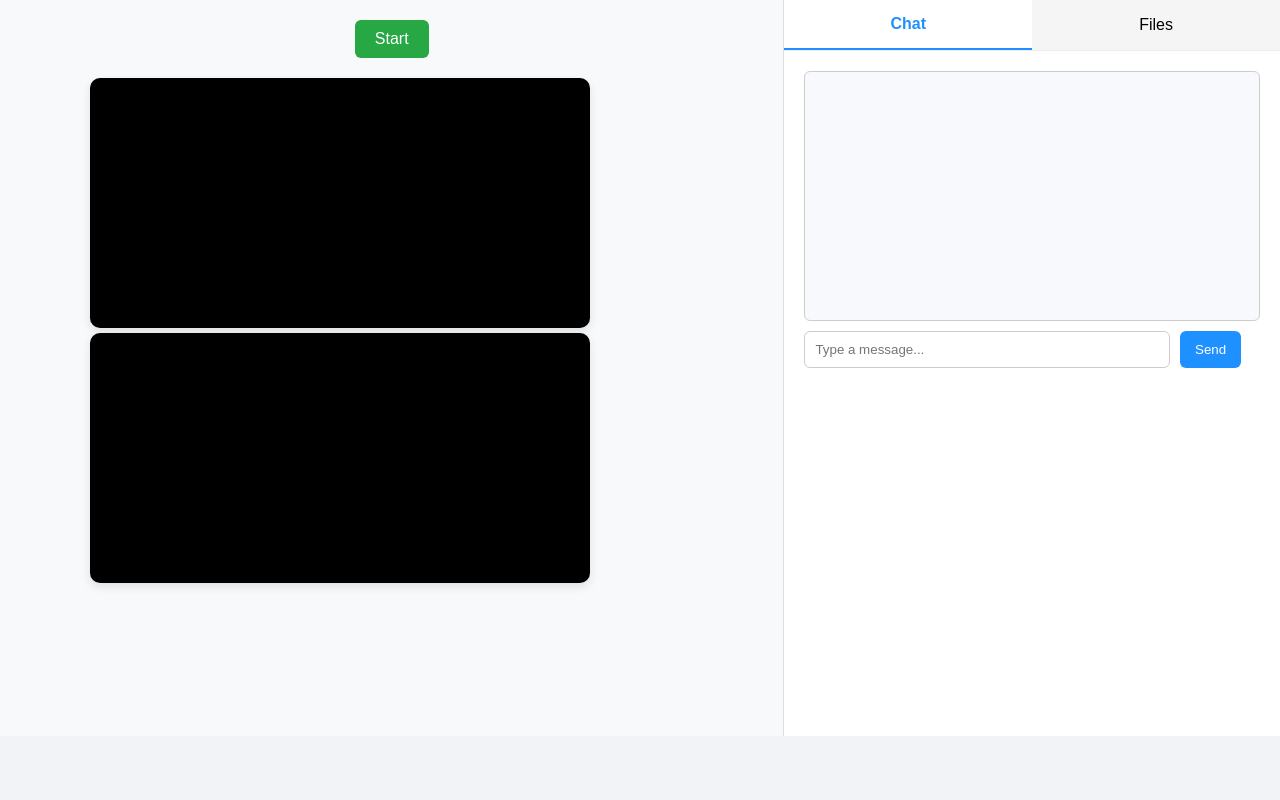
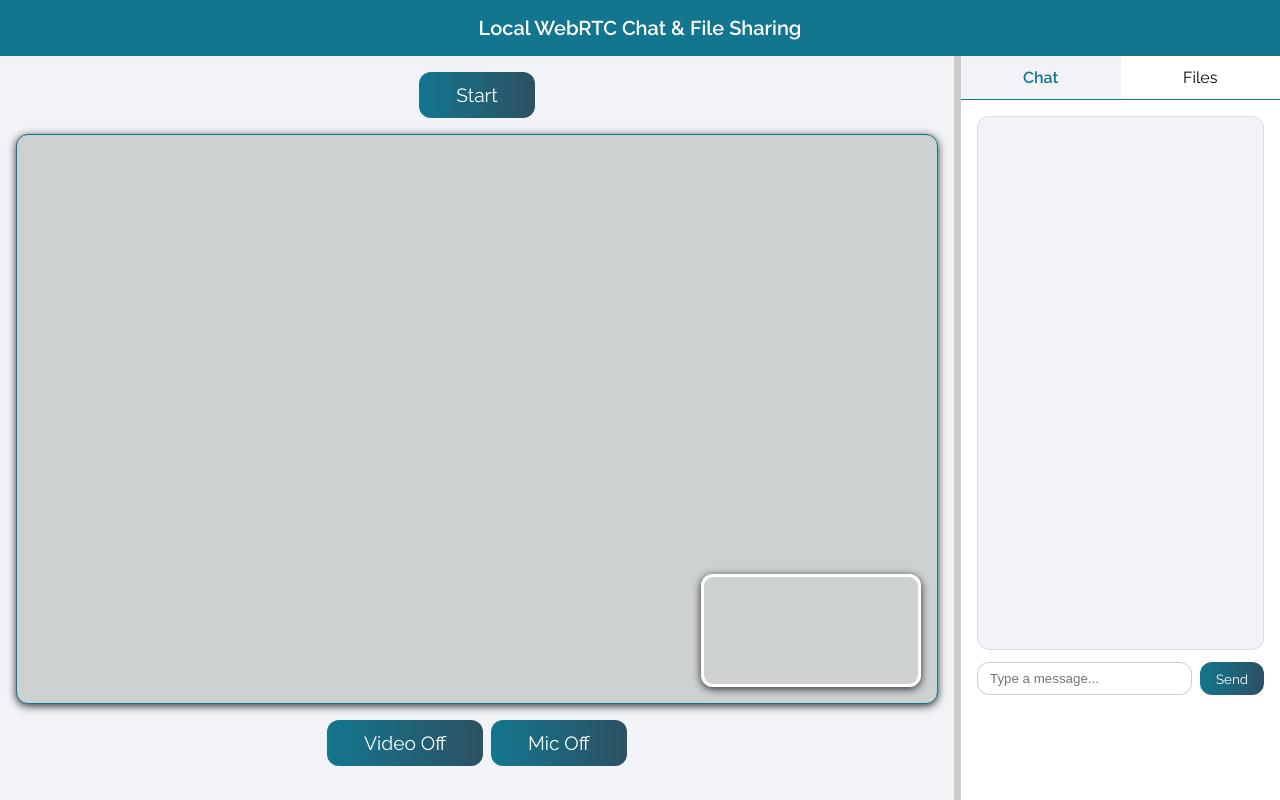
Before and after one commit to Chaitali2209/video-conferencing-lan, a website: page public/index.html in a window 1280 px wide. Drawn offline with nearby package versions, Linux system fonts and the light colour scheme; no server answers.

```diff
--- a/public/index.html
+++ b/public/index.html
@@ -1,293 +1,306 @@
 <!DOCTYPE html>
 <html lang="en">
+
 <head>
-  <meta charset="UTF-8">
+  <meta charset="UTF-8" />
+  <meta name="viewport" content="width=device-width, initial-scale=1.0" />
   <title>WebRTC Chat + File Transfer</title>
   <style>
+    /* ---- Local Raleway ---- */
+    @font-face {
+      font-family: 'Raleway';
+      src: url('./fonts/Raleway-Regular.ttf') format('truetype');
+      font-weight: 400;
+      font-style: normal;
+      font-display: swap;
+    }
+
+    @font-face {
+      font-family: 'Raleway';
+      src: url('./fonts/Raleway-SemiBold.ttf') format('truetype');
+      font-weight: 600;
+      font-style: normal;
+      font-display: swap;
+    }
+
+    @font-face {
+      font-family: 'Raleway';
+      src: url('./fonts/Raleway-Bold.ttf') format('truetype');
+      font-weight: 700;
+      font-style: normal;
+      font-display: swap;
+    }
+
+    :root {
+      --brand: #13768f;
+      --bg-light: #f1f3f6;
+      --panel-bg: #ffffff;
+      --shadow: 0 4px 16px rgba(0, 0, 0, .08);
+      --radius: 12px;
+    }
+
     * {
       box-sizing: border-box;
+      margin: 0;
+      padding: 0;
     }
 
     body {
-      margin: 0;
-      font-family: "Segoe UI", sans-serif;
-      background: #f1f3f6;
+      font-family: 'Raleway', sans-serif;
+      background: var(--bg-light);
+      color: #222;
+      display: flex;
+      flex-direction: column;
+      height: 100vh;
+      overflow: hidden;
     }
 
     header {
-      background: #1e90ff;
-      color: white;
-      padding: 15px;
+      background: var(--brand);
+      color: #fff;
       text-align: center;
-      font-size: 24px;
-      font-weight: bold;
+      padding: 1rem;
+      font-size: 1.25rem;
+      font-weight: 600;
+      flex-shrink: 0;
     }
 
-    main {
+    /* ---------- Layout ---------- */
+    .main {
       display: flex;
-      height: calc(100vh - 64px);
+      flex: 1 1 auto;
       overflow: hidden;
     }
 
-    .video-section {
-      flex: 3;
+    .video-area {
+      flex: 1 1 auto;
       display: flex;
       flex-direction: column;
       align-items: center;
-      justify-content: flex-start;
-      padding: 20px;
-      background: #f8f9fa;
+      padding: 1rem;
+      gap: 1rem;
+      min-width: 0;
     }
 
-    .video-row {
+    .video-wrapper {
+      position: relative;
+      width: 100%;
+      height: 80%;
+      max-width: 100%;
+      box-shadow: var(--shadow);
+      border-radius: var(--radius);
+      background: #cdd1d2;
+      border: 1px solid #13768f;
       display: flex;
-      gap: 20px;
-      justify-content: center;
-      flex-wrap: wrap;
-      margin-bottom: 20px;
+      box-shadow: 0 2px 8px rgba(0, 0, 0, .8);
     }
 
-    video {
-      width: 100%;
-      max-width: 500px;
+    .video-wrapper video {
+      width: 90%;
       height: auto;
-      border-radius: 10px;
-      box-shadow: 0 4px 10px rgba(0,0,0,0.1);
-      background: black;
+      border-radius: var(--radius);
     }
 
-    #start {
-      padding: 10px 20px;
-      font-size: 16px;
-      border-radius: 6px;
+    .local-preview {
+      position: absolute;
+      bottom: 1rem;
+      right: 1rem;
+      width: 24%;
+      max-width: 220px;
+      border: 3px solid #fff;
+      border-radius: 8px;
+      box-shadow: 0 2px 8px rgba(0, 0, 0, .8);
+    }
+
+    .primary-btn {
+      font-family: 'Raleway';
+      background: linear-gradient(to right, #13768f, #2C5162);
       border: none;
-      background: #28a745;
-      color: white;
+      padding: .75rem 2.3rem;
+      color: #fff;
+      font-size: 1.2rem;
+      border-radius: var(--radius);
       cursor: pointer;
-      margin-bottom: 20px;
+    }
+
+    /* ---------- Resizable Splitter ---------- */
+    .resizer {
+      width: 6px;
+      cursor: col-resize;
+      background: #ccc;
+      flex-shrink: 0;
+    }
+
+    .resizer:hover {
+      background: #bbb;
     }
 
     .side-panel {
-      flex: 2;
-      background: white;
-      border-left: 1px solid #ddd;
+      width: 320px;
+      min-width: 240px;
+      max-width: 600px;
+      background: var(--panel-bg);
+      border-left: 1px solid #ccc;
       display: flex;
       flex-direction: column;
-      padding: 0;
+      overflow: auto;
     }
 
-    .tab-buttons {
+    .panel-tabs {
       display: flex;
-      border-bottom: 1px solid #eee;
+      border-bottom: 1px solid #13768f;
+      flex-shrink: 0;
     }
 
-    .tab-buttons button {
+    .panel-tabs button {
+      font-family: 'Raleway';
       flex: 1;
-      padding: 15px;
-      font-size: 16px;
+      padding: .75rem;
+      background: transparent;
       border: none;
-      background: #f5f5f5;
+      font-size: 1rem;
       cursor: pointer;
-      transition: background 0.3s;
     }
 
-    .tab-buttons button.active {
-      background: white;
-      border-bottom: 2px solid #1e90ff;
-      color: #1e90ff;
-      font-weight: bold;
+    .panel-tabs button.active {
+      background: var(--bg-light);
+      font-weight: 600;
+      color: var(--brand);
     }
 
     .tab-content {
-      flex: 1;
-      padding: 20px;
+      flex: 1 1 auto;
+      padding: 1rem;
       overflow-y: auto;
     }
 
-    .tab {
-      display: none;
+    .chat-box {
+      background: var(--bg-light);
+      border: 1px solid #ddd;
+      border-radius: var(--radius);
+      padding: .75rem;
+      height: 80%;
+      overflow-y: auto;
+      margin-bottom: .75rem;
+      /* font-family: monospace; */
+      font-family: 'Raleway';
+      font-size: 1rem;
     }
 
-    .tab.active {
-      display: block;
+    .msg.you {
+      text-align: right;
+      color: var(--brand);
     }
 
-    #chatBox {
-      background: #f7f9fc;
-      border: 1px solid #ccc;
-      border-radius: 6px;
-      padding: 10px;
-      height: 250px;
-      overflow-y: auto;
-      font-family: monospace;
-      margin-bottom: 10px;
+    .msg.peer {
+      text-align: left;
     }
 
-    .chat-message {
-      margin-bottom: 8px;
+    .input-row {
+      display: flex;
+      gap: .5rem;
     }
 
-    .chat-message.you {
-      text-align: right;
-      color: #1e90ff;
-    }
-
-    .chat-message.peer {
-      text-align: left;
-      color: #333;
-    }
-
-    #messageInput {
-      width: calc(100% - 90px);
-      padding: 10px;
+    .input-row input[type=text] {
+      flex: 1;
+      padding: .5rem .75rem;
       border: 1px solid #ccc;
-      border-radius: 6px;
-    }
-
-    .input-group {
-      display: flex;
-      gap: 10px;
+      border-radius: var(--radius);
     }
 
     .send-btn {
-      background: #1e90ff;
-      color: white;
+      background: linear-gradient(to right, #13768f, #2C5162);
+      color: #fff;
       border: none;
-      border-radius: 6px;
-      padding: 10px 15px;
+      border-radius: var(--radius);
+      padding: .5rem 1rem;
       cursor: pointer;
+      font-family: 'Raleway', sans-serif;
     }
 
-    .file-transfer {
-      margin-top: 10px;
+    .file-list a {
+      color: var(--brand);
+      text-decoration: none;
     }
 
-    #fileStatus {
-      margin-top: 10px;
-      font-size: 14px;
-      color: #28a745;
+    .file-list a:hover {
+      text-decoration: underline;
     }
 
-    #fileList {
-  margin-top: 10px;
-}
-
-.file-item {
-  margin-bottom: 10px;
-  font-size: 14px;
-}
-
-.file-item a {
-  color: #1e90ff;
-  text-decoration: none;
-}
-
-.file-item a:hover {
-  text-decoration: underline;
-}
-
-
-    input[type="file"] {
-      flex: 1;
-    }
-
-    @media (max-width: 1000px) {
-      main {
+    /* Stack on small screens */
+    @media(max-width:750px) {
+      .main {
         flex-direction: column;
       }
 
+      .resizer {
+        height: 6px;
+        width: 100%;
+        cursor: row-resize;
+      }
+
       .side-panel {
+        width: 100%;
+        height: 300px;
+        max-width: none;
         border-left: none;
-        border-top: 1px solid #ddd;
-        flex: none;
-        height: 350px;
+        border-top: 1px solid #ccc;
       }
     }
-
-    @media (max-width: 700px) {
-  .video-row {
-    flex-direction: column;
-    align-items: center;
-  }
-
-  video {
-    width: 90%;
-  }
-}
-
   </style>
 </head>
+
 <body>
+  <header> Local WebRTC Chat & File Sharing</header>
+  <div class="main" id="mainContainer">
+    <section class="video-area" id="videoPane">
+      <button id="start" class="primary-btn">Start</button>
+      <div class="video-wrapper"><video id="remoteVideo" autoplay playsinline></video><video id="localVideo"
+          class="local-preview" autoplay muted playsinline></video></div>
+          <div class="input-row">
+  <button class="primary-btn" id="toggleVideo">Video Off</button>
+  <button class="primary-btn" id="toggleAudio">Mic Off</button>
+</div>
 
-  <!-- <header>📹 Local WebRTC Chat & File Sharing</header> -->
-
-  <main>
-    <div class="video-section">
-      <button id="start">Start</button>
-      <div class="video-container">
-      <video id="remoteVideo" autoplay playsinline></video>
-      <video id="localVideo" class="local-preview" autoplay muted playsinline></video>
-    </div>
-    </div>
-
-    <div class="side-panel">
-      <div class="tab-buttons">
-        <button class="tab-toggle active" data-tab="chatTab">Chat</button>
-        <button class="tab-toggle" data-tab="fileTab">Files</button>
+    </section>
+    <div class="resizer" id="dragBar"></div>
+    <aside class="side-panel" id="sidePane">
+      <div class="panel-tabs"><button id="chatTabBtn" class="active" onclick="switchTab('chat')">Chat</button><button
+          id="fileTabBtn" onclick="switchTab('file')">Files</button></div>
+      <div id="chatTab" class="tab-content">
+        <div id="chatBox" class="chat-box"></div>
+        <div class="input-row"><input type="text" id="messageInput" placeholder="Type a message..."><button
+            class="send-btn" onclick="sendMessage()">Send</button></div>
       </div>
-
-      <div class="tab-content">
-        <div class="tab active" id="chatTab">
-          <div id="chatBox"></div>
-          <div class="input-group">
-            <input type="text" id="messageInput" placeholder="Type a message...">
-            <button class="send-btn" onclick="sendMessage()">Send</button>
-          </div>
-        </div>
-
-        <div class="tab" id="fileTab">
-          <div class="input-group">
-            <input type="file" id="fileInput">
-            <button class="send-btn" onclick="sendFile()">Send File</button>
-          </div>
-          <div class="file-transfer">
-            <p id="fileStatus"></p>
-            <div id="fileList"></div>
-          </div>
-        </div>
+      <div id="fileTab" class="tab-content" style="display:none;">
+        <div class="input-row"><input type="file" id="fileInput"><button class="send-btn" onclick="sendFile()">Send
+            File</button></div>
+        <p id="fileStatus" style="margin-top:.75rem;font-size:1rem;color:teal;"></p>
+        <div id="fileList" class="file-list"></div>
       </div>
-    </div>
-  </main>
+    </aside>
+  </div>
 
   <script src="/socket.io/socket.io.js"></script>
   <script src="client.js"></script>
   <script>
-    // Toggle logic for tabs
-    const tabButtons = document.querySelectorAll('.tab-toggle');
-    const tabContents = document.querySelectorAll('.tab');
+    /* ----- Tab switch ----- */
+    function switchTab(tab) { document.getElementById('chatTab').style.display = tab === 'chat' ? 'block' : 'none'; document.getElementById('fileTab').style.display = tab === 'file' ? 'block' : 'none'; document.getElementById('chatTabBtn').classList.toggle('active', tab === 'chat'); document.getElementById('fileTabBtn').classList.toggle('active', tab === 'file'); }
 
-    tabButtons.forEach(button => {
-      button.addEventListener('click', () => {
-        tabButtons.forEach(btn => btn.classList.remove('active'));
-        tabContents.forEach(tab => tab.classList.remove('active'));
+    /* ----- Splitter drag ----- */
+    const dragBar = document.getElementById('dragBar');
+    const sidePane = document.getElementById('sidePane');
+    const main = document.getElementById('mainContainer');
+    let isDragging = false;
 
-        button.classList.add('active');
-        document.getElementById(button.dataset.tab).classList.add('active');
-      });
-    });
+    dragBar.addEventListener('mousedown', e => { if (window.innerWidth <= 750) return; isDragging = true; document.body.style.cursor = 'col-resize'; });
+    window.addEventListener('mousemove', e => { if (!isDragging) return; const containerRect = main.getBoundingClientRect(); let newWidth = containerRect.right - e.clientX; const min = 350, max = 600; newWidth = Math.min(Math.max(newWidth, min), max); sidePane.style.width = newWidth + 'px'; });
+    window.addEventListener('mouseup', () => { isDragging = false; document.body.style.cursor = 'default'; });
 
-    // Enhance chat appearance in client.js
-    function appendMessage(sender, msg) {
-      const chatBox = document.getElementById("chatBox");
-      const message = document.createElement("div");
-      message.className = "chat-message " + (sender === "You" ? "you" : "peer");
-      message.textContent = `${sender}: ${msg}`;
-      chatBox.appendChild(message);
-      chatBox.scrollTop = chatBox.scrollHeight;
-    }
+    /* ----- Chat helper ----- */
+    function appendMessage(sender, msg) { const box = document.getElementById('chatBox'); const line = document.createElement('div'); line.className = 'msg ' + (sender === 'You' ? 'you' : 'peer'); line.textContent = `${sender}: ${msg}`; box.appendChild(line); box.scrollTop = box.scrollHeight; }
+    window.appendMessage = appendMessage;
+  </script>
+</body>
 
-    window.appendMessage = appendMessage; // Make it accessible to client.js
-  </script>
-
-</body>
 </html>
--- a/server.js
+++ b/server.js
@@ -20,7 +20,7 @@
   server = http.createServer(app);
 }
 
-const io = socketIo(server);
+const io = socketIo(server, { maxHttpBufferSize: 5 * 1024 * 1024});
 
 io.on("connection", socket => {
   console.log("A user connected");
```
Also changed, not shown: public/client.js (+25 -0 lines), public/fonts/Raleway-Black.ttf (added), public/fonts/Raleway-Bold.ttf (added), public/fonts/Raleway-Light.ttf (added), public/fonts/Raleway-Medium.ttf (added), public/fonts/Raleway-Regular.ttf (added), public/fonts/Raleway-SemiBold.ttf (added).
